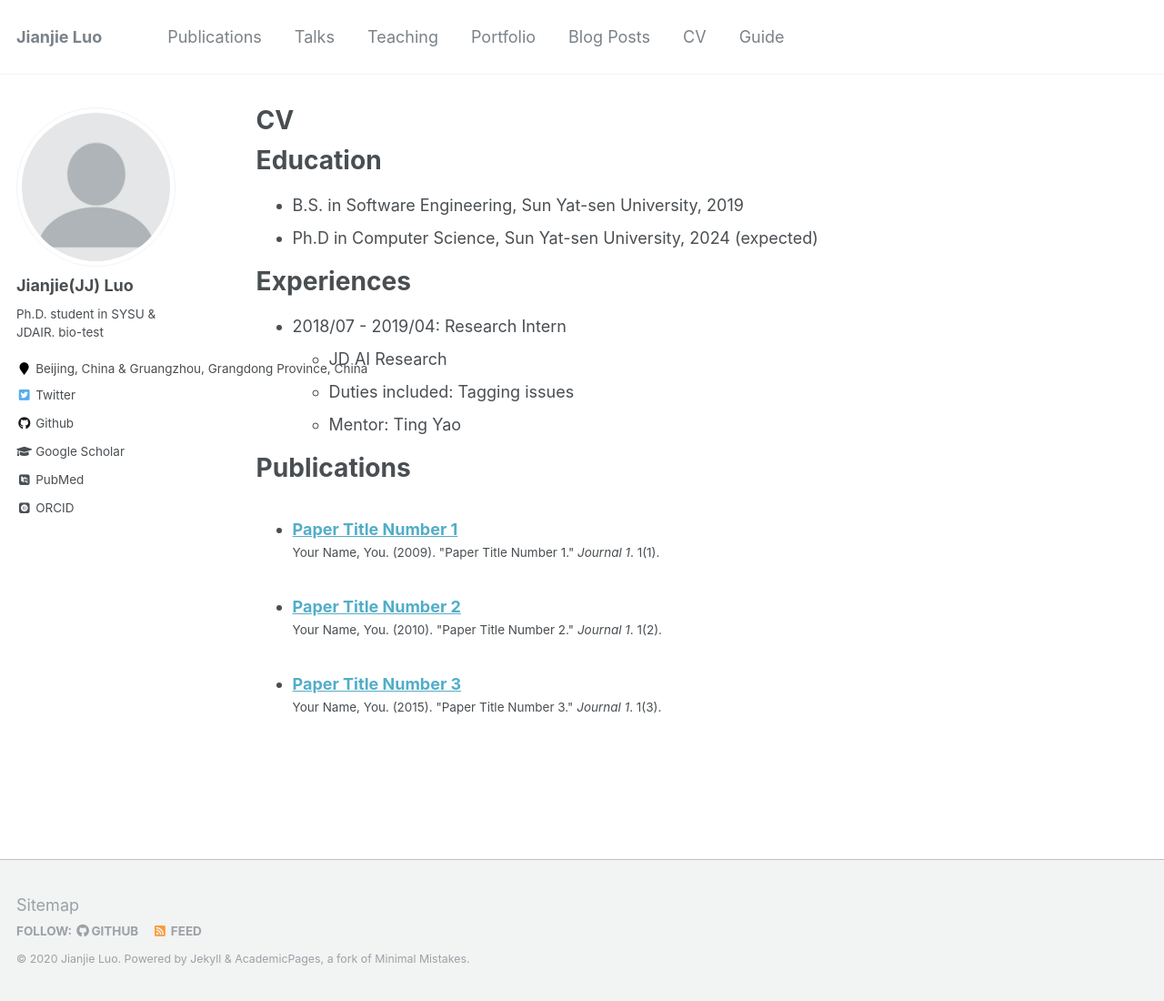
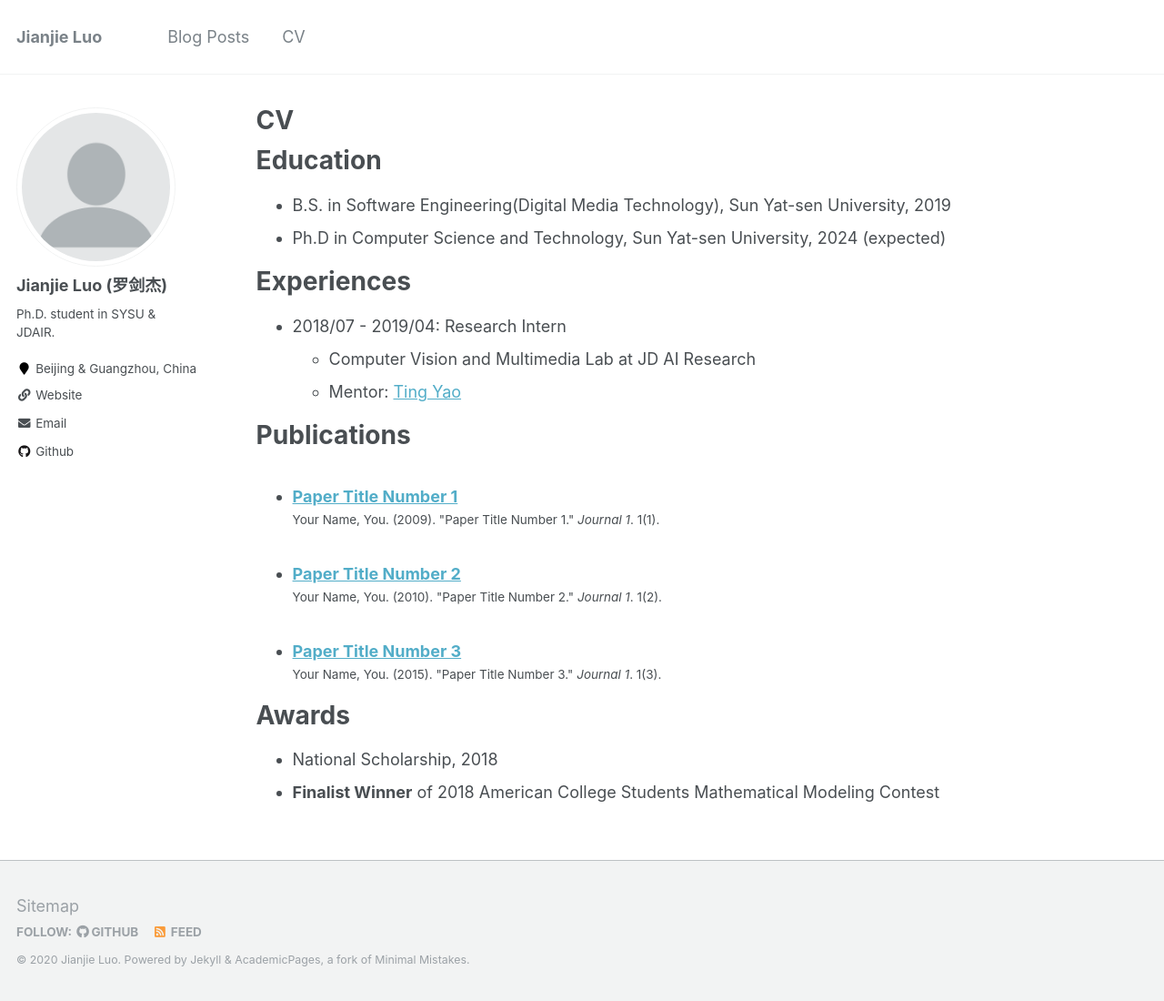
Before and after one commit to jianjieluo/jianjieluo.github.io, a Jekyll site: the page built from _pages/cv.md, in a window 1280 px wide and 1100 px high. Shown: the whole window at 91% size. Built offline with Jekyll 4.4.1, drawn with Linux system fonts in a browser that asks for light colours; some web fonts are replaced.

Commit message:
update info

```diff
--- a/_config.yml
+++ b/_config.yml
@@ -57,7 +57,7 @@ yandex_site_verification :
 
 # Social Sharing
 twitter:
-  username               : &twitter
+  username               :
 facebook:
   username               :
   app_id                 :
@@ -80,36 +80,36 @@ analytics:
 
 # Site Author
 author:
-  name             : "Jianjie(JJ) Luo"
+  name             : "Jianjie Luo (罗剑杰)"
   avatar           : "profile.png"
-  bio              : "Ph.D. student in SYSU & JDAIR. bio-test"
-  location         : "Beijing, China & Gruangzhou, Grangdong Province, China"
+  bio              : "Ph.D. student in SYSU & JDAIR."
+  location         : "Beijing & Guangzhou, China"
   employer         :
-  pubmed           : "https://www.ncbi.nlm.nih.gov/pubmed/?term=john+snow"
-  googlescholar    : "http://yourfullgooglescholarurl.com"
-  email            :
+  pubmed           :
+  googlescholar    :  # "http://yourfullgooglescholarurl.com"
+  email            : "luojj26@mail2.sysu.edu.cn"
   researchgate     :  # example: "https://www.researchgate.net/profile/yourprofile"
-  uri              :
+  uri              : "jianjieluo.github.io"
   bitbucket        :
   codepen          :
   dribbble         :
   flickr           :
   facebook         :
   foursquare       :
-  github           : "academicpages"
+  github           : "jianjieluo"
   google_plus      :
   keybase          :
   instagram        :
   impactstory      : #"https://profiles.impactstory.org/u/xxxx-xxxx-xxxx-xxxx"
   lastfm           :
   linkedin         :
-  orcid            : "http://orcid.org/yourorcidurl"
+  orcid            : #"http://orcid.org/yourorcidurl"
   pinterest        :
   soundcloud       :
   stackoverflow    : # http://stackoverflow.com/users/123456/username
   steam            :
   tumblr           :
-  twitter          : "replacethistwitterhandle"
+  twitter          : #"replacethistwitterhandle"
   vine             :
   weibo            :
   xing             :
--- a/_pages/cv.md
+++ b/_pages/cv.md
@@ -11,30 +11,25 @@ redirect_from:
 
 Education
 ======
-* B.S. in Software Engineering, Sun Yat-sen University, 2019
-* Ph.D in Computer Science, Sun Yat-sen University, 2024 (expected)
+* B.S. in Software Engineering(Digital Media Technology), Sun Yat-sen University, 2019
+* Ph.D in Computer Science and Technology, Sun Yat-sen University, 2024 (expected)
 
 Experiences
 ======
 * 2018/07 - 2019/04: Research Intern
-  * JD AI Research
-  * Duties included: Tagging issues
-  * Mentor: Ting Yao
-
-<!-- Skills
-======
-* Skill 1
-* Skill 2
-  * Sub-skill 2.1
-  * Sub-skill 2.2
-  * Sub-skill 2.3
-* Skill 3 -->
+  * Computer Vision and Multimedia Lab at JD AI Research
+  * Mentor: [Ting Yao](http://tingyao.deepfun.club/)
 
 Publications
 ======
   <ul>{% for post in site.publications %}
     {% include archive-single-cv.html %}
   {% endfor %}</ul>
+
+Awards
+======
+* National Scholarship, 2018
+* **Finalist Winner** of 2018 American College Students Mathematical Modeling Contest
 
 <!-- Talks
 ======
--- a/_pages/talks.html
+++ b/_pages/talks.html
@@ -7,8 +7,6 @@ author_profile: true
 
 {% if site.talkmap_link == true %}
 
-<p style="text-decoration:underline;"><a href="/talkmap.html">See a map of all the places I've given a talk!</a></p>
-
 {% endif %}
 
 {% for post in site.talks reversed %}
```
Also changed, not shown: _data/navigation.yml (+10 -10 lines), _pages/about.md (+0 -2 lines).
